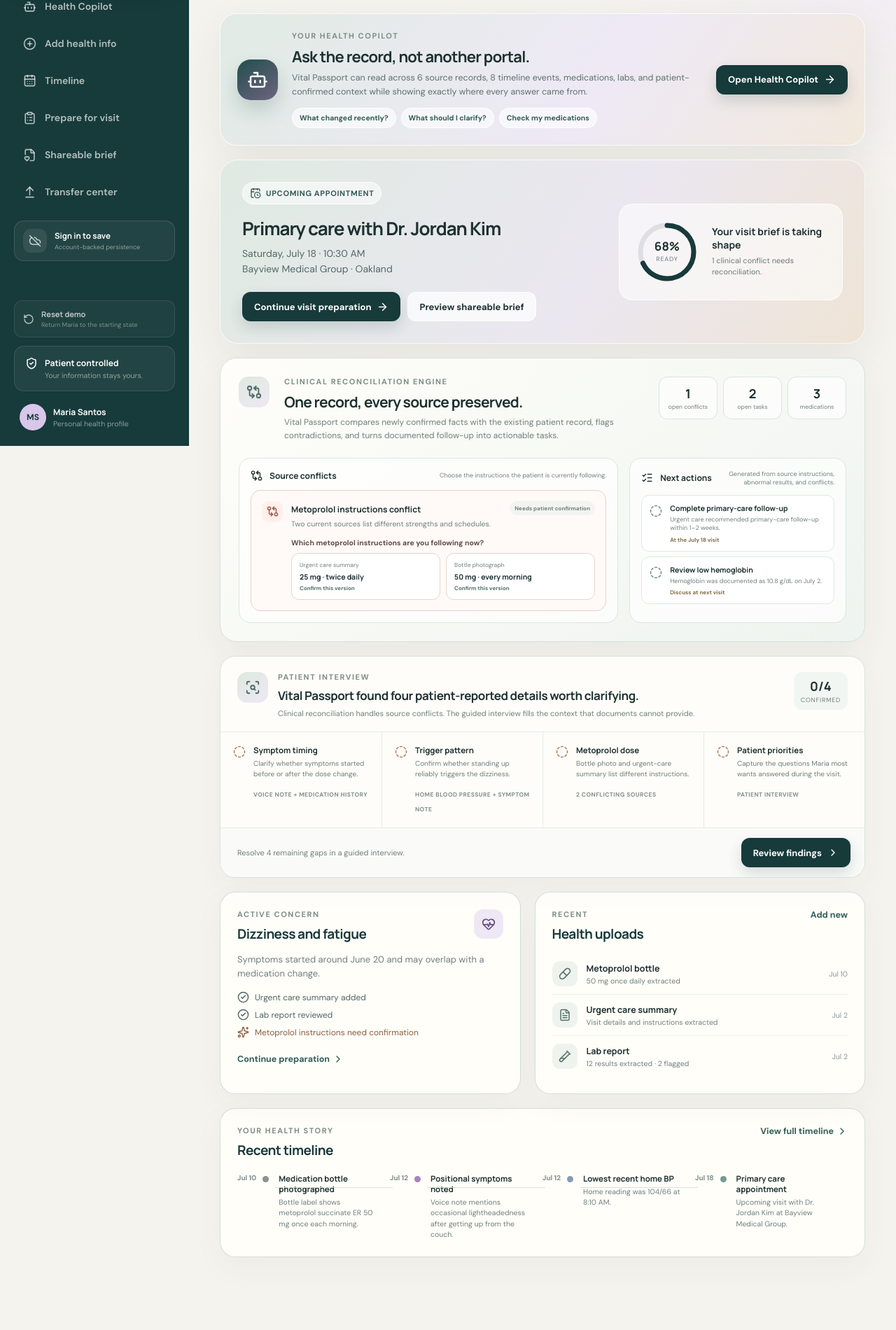
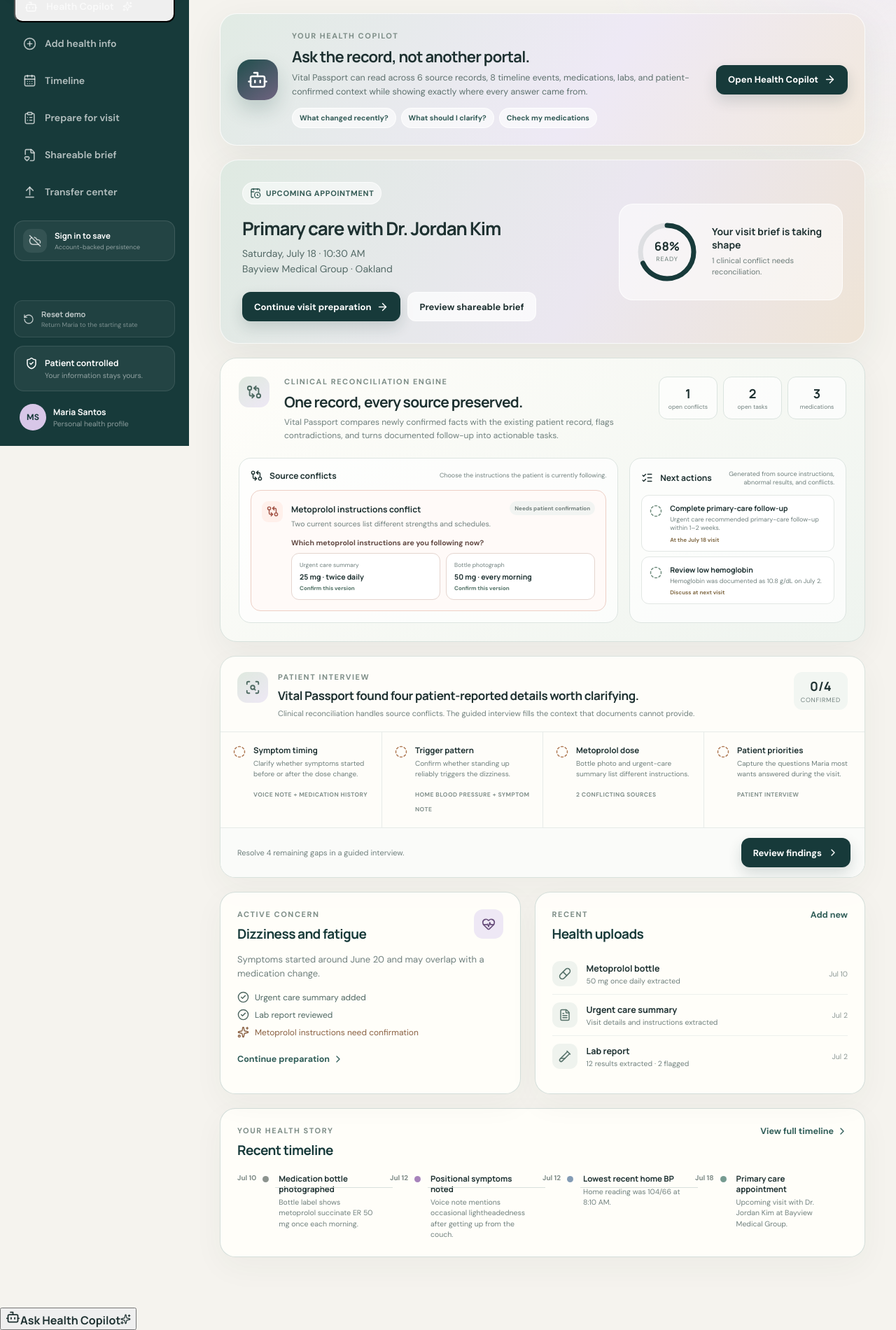
Before and after one commit to patricktran1/vitalpassport, a React (Vite) app: page / in a window 1280 px wide. Shown: the part 163-2063 px from the top of the page at 70% size. Before the commit the page ends 2031 px from the top, so only its background shows below. Built offline with nearby package versions, Linux system fonts and the light colour scheme; no server answers.

Commit message:
Open Health Copilot as a global right-side drawer

```diff
--- a/src/components/Layout.tsx
+++ b/src/components/Layout.tsx
@@ -1,15 +1,16 @@
-import { ArrowUpFromLine, Bot, CalendarDays, ClipboardList, FileHeart, Home, Menu, PlusCircle, RotateCcw, ShieldCheck, X } from 'lucide-react'
-import { useState } from 'react'
-import { NavLink, Outlet, useNavigate } from 'react-router-dom'
+import { ArrowUpFromLine, Bot, CalendarDays, ClipboardList, FileHeart, Home, Menu, PlusCircle, RotateCcw, ShieldCheck, Sparkles, X } from 'lucide-react'
+import { useEffect, useState } from 'react'
+import { NavLink, Outlet, useLocation, useNavigate } from 'react-router-dom'
 import { patient } from '../data/demo'
 import { useVital } from '../context/VitalContext'
+import { COPILOT_DRAWER_EVENT, type CopilotDrawerRequest } from '../lib/copilot-drawer'
 import { AccountPanel } from './AccountPanel'
+import { CopilotDrawer } from './CopilotDrawer'
 import { Logo } from './Logo'
 import { SourceDrawer } from './SourceDrawer'
 
 const navItems = [
   { to: '/', label: 'Health home', icon: Home },
-  { to: '/copilot', label: 'Health Copilot', icon: Bot },
   { to: '/add', label: 'Add health info', icon: PlusCircle },
   { to: '/timeline', label: 'Timeline', icon: CalendarDays },
   { to: '/prepare', label: 'Prepare for visit', icon: ClipboardList },
@@ -19,12 +20,31 @@
 
 export function Layout() {
   const [mobileOpen, setMobileOpen] = useState(false)
+  const [copilotOpen, setCopilotOpen] = useState(false)
+  const [promptRequest, setPromptRequest] = useState({ id: 0, prompt: '' })
   const navigate = useNavigate()
+  const location = useLocation()
   const { resetDemo } = useVital()
+
+  const openCopilot = (prompt = '') => {
+    setPromptRequest({ id: Date.now(), prompt })
+    setCopilotOpen(true)
+    setMobileOpen(false)
+  }
+
+  useEffect(() => {
+    const handleOpen = (rawEvent: Event) => {
+      const event = rawEvent as CustomEvent<CopilotDrawerRequest>
+      openCopilot(event.detail?.prompt || '')
+    }
+    window.addEventListener(COPILOT_DRAWER_EVENT, handleOpen)
+    return () => window.removeEventListener(COPILOT_DRAWER_EVENT, handleOpen)
+  }, [])
 
   const handleReset = () => {
     resetDemo()
     setMobileOpen(false)
+    setCopilotOpen(false)
     navigate('/')
   }
 
@@ -37,8 +57,14 @@
         </div>
 
         <nav className="primary-nav" aria-label="Main navigation">
-          {navItems.map(({ to, label, icon: Icon }) => (
-            <NavLink key={to} to={to} end={to === '/'} onClick={() => setMobileOpen(false)} className={({ isActive }) => `nav-item ${isActive ? 'active' : ''}`}>
+          <NavLink to="/" end onClick={() => setMobileOpen(false)} className={({ isActive }) => `nav-item ${isActive ? 'active' : ''}`}>
+            <Home size={19}/><span>Health home</span>
+          </NavLink>
+          <button className={`nav-item copilot-nav-trigger ${copilotOpen ? 'active' : ''}`} onClick={() => openCopilot()}>
+            <Bot size={19}/><span>Health Copilot</span><Sparkles size={14}/>
+          </button>
+          {navItems.slice(1).map(({ to, label, icon: Icon }) => (
+            <NavLink key={to} to={to} onClick={() => setMobileOpen(false)} className={({ isActive }) => `nav-item ${isActive ? 'active' : ''}`}>
               <Icon size={19} />
               <span>{label}</span>
             </NavLink>
@@ -73,11 +99,17 @@
         <header className="mobile-header">
           <button className="icon-button" onClick={() => setMobileOpen(true)} aria-label="Open menu"><Menu size={22} /></button>
           <Logo compact />
-          <AccountPanel compact />
+          <button className="mobile-copilot-button" onClick={() => openCopilot()} aria-label="Open Health Copilot"><Bot size={20}/></button>
         </header>
         <Outlet />
       </main>
       {mobileOpen && <button className="sidebar-overlay" aria-label="Close menu" onClick={() => setMobileOpen(false)} />}
+      {location.pathname !== '/copilot' && !copilotOpen && (
+        <button className="copilot-drawer-launcher" onClick={() => openCopilot()} aria-label="Open Health Copilot">
+          <span><Bot size={21}/></span><strong>Ask Health Copilot</strong><Sparkles size={15}/>
+        </button>
+      )}
+      <CopilotDrawer open={copilotOpen} promptRequest={promptRequest} onClose={() => setCopilotOpen(false)} />
       <SourceDrawer />
     </div>
   )
```
